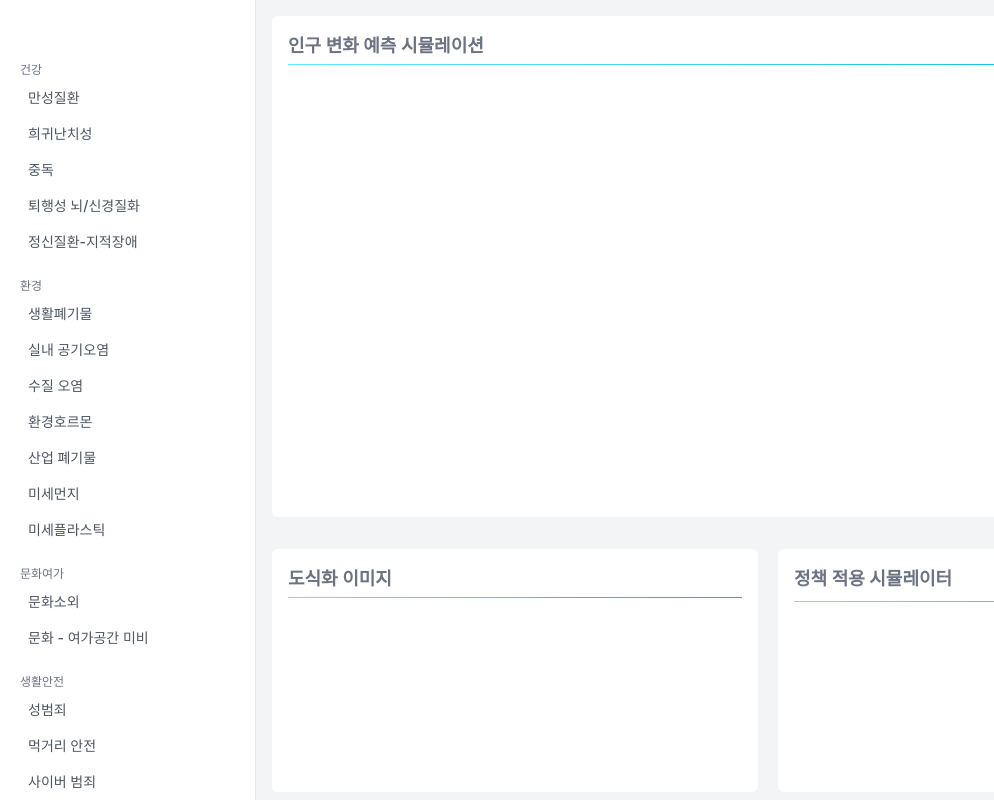
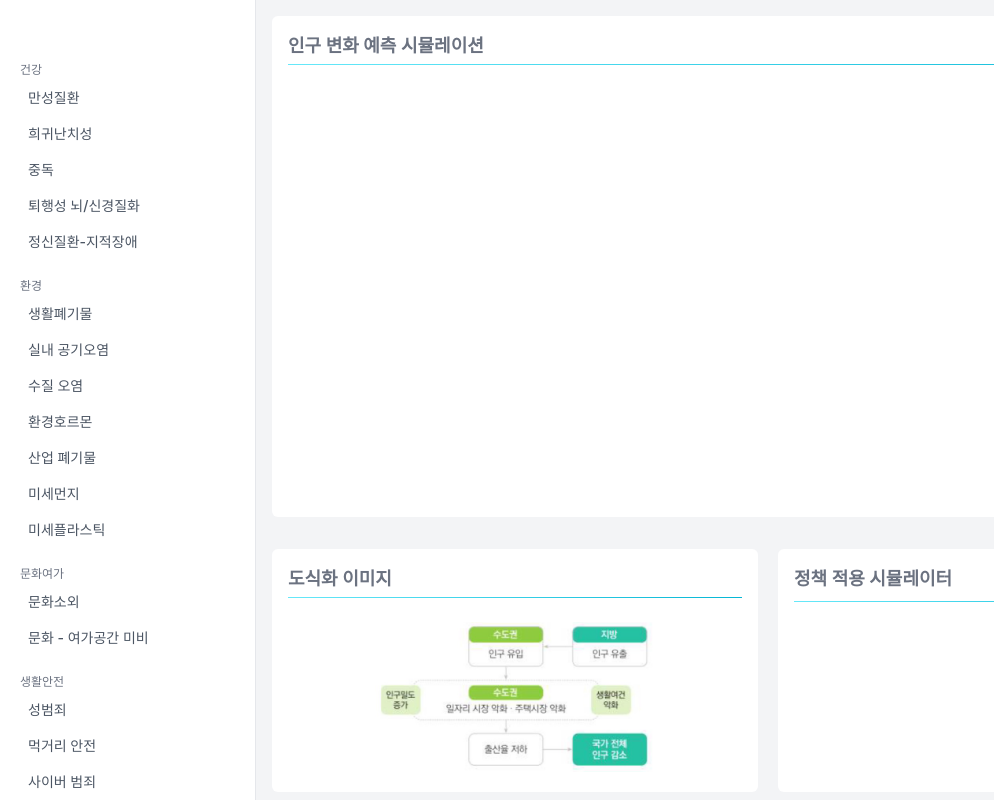
Before and after one commit to sean-ineeji/proj-rnd-population, a React (Create React App) app in the folder population-simulator/: page / in a window 1280 px wide. Shown: the whole page, without its empty margins (0-994 px from the left). Built offline with nearby package versions, Linux system fonts and the light colour scheme.

Commit message:
schematic

```diff
--- a/population-simulator/src/components/Content/BottomContent.tsx
+++ b/population-simulator/src/components/Content/BottomContent.tsx
@@ -1,4 +1,6 @@
+import { useEffect } from 'react';
 import React from 'react';
+import schematic from '../../assets/img/schematic.png';
 
 const BottomContent = () => {
   return (
@@ -11,9 +13,20 @@ const BottomContent = () => {
         <div className="bg-gradient-to-r from-cyan-300 to-cyan-500 h-px  mb-6"></div>
         <div
           className="chart-container"
-          style={{ position: 'relative', height: 150, width: '100%' }}
+          style={{
+            display: 'flex',
+            justifyContent: 'center',
+            alignItems: 'center',
+            height: 150,
+            width: '100%',
+            overflow: 'hidden',
+          }}
         >
-          <canvas id="usersChart"></canvas>
+          {/* <canvas id="usersChart"></canvas> */}
+          <img
+            src={schematic}
+            style={{ maxWidth: '100%', maxHeight: '100%' }}
+          />
         </div>
       </div>
       <div className="bg-white p-4 rounded-md">
```
Also changed, not shown: population-simulator/src/assets/img/schematic.png (added).
